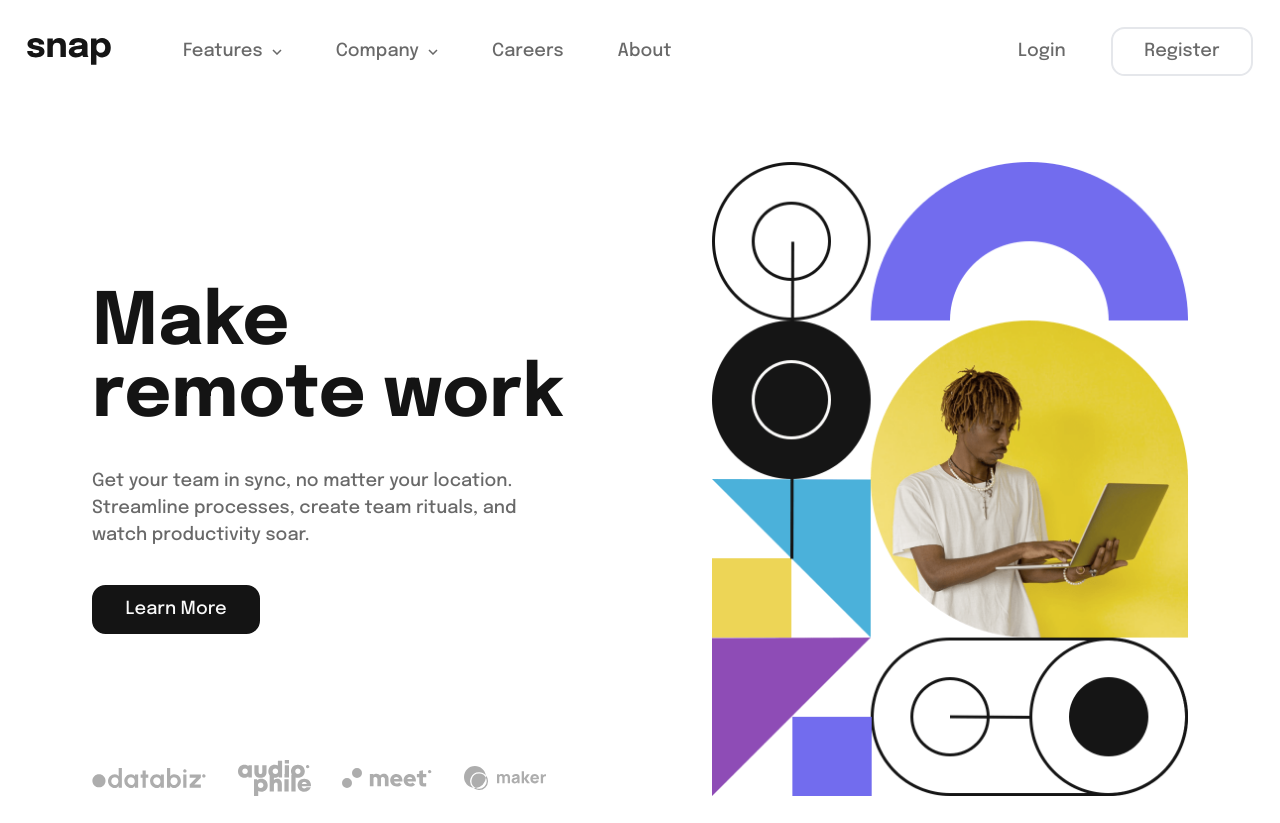
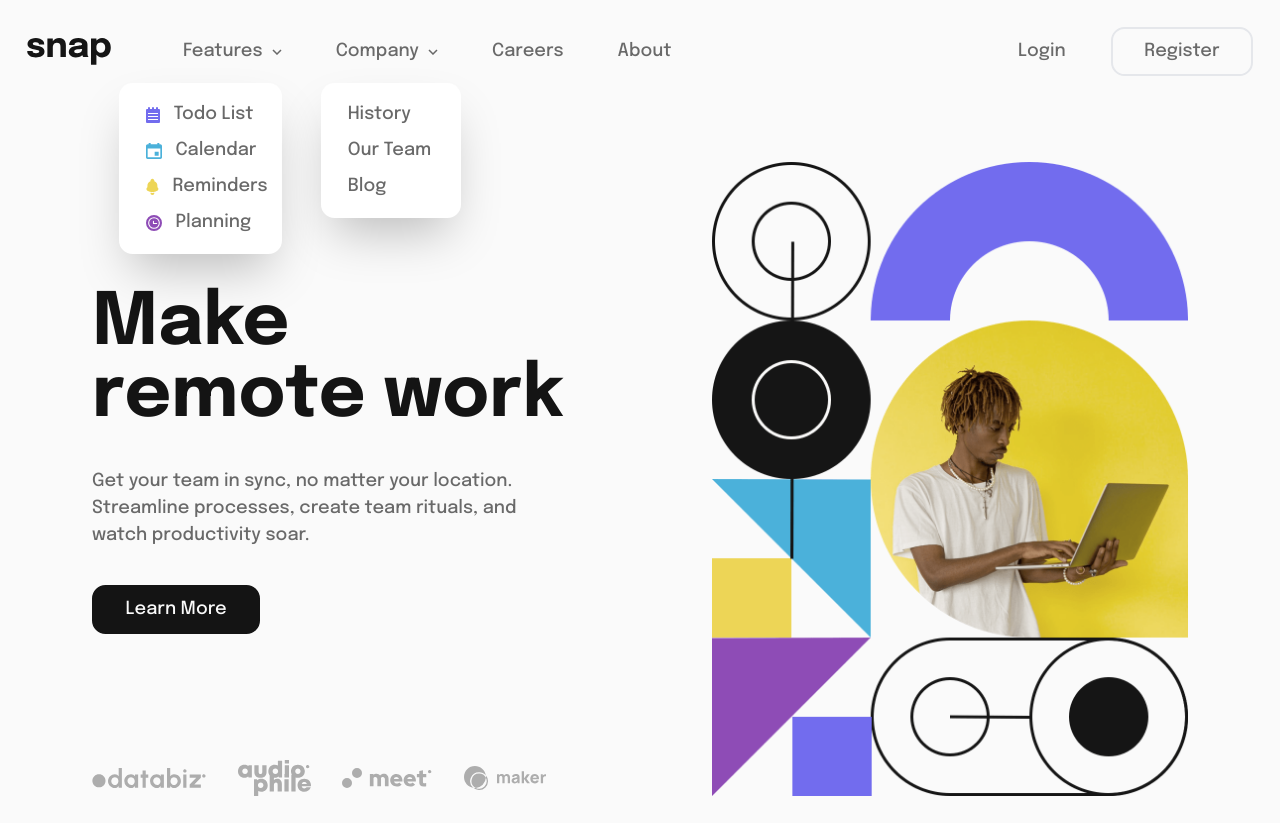
Before and after one commit to rubuz/intro-section-with-dropdown-navigation-main, a React (Vite) app: page / in a window 1280 px wide. Built offline with nearby package versions, Linux system fonts and the light colour scheme.

Commit message:
navbar dropwdown static desktop

```diff
--- a/src/App.jsx
+++ b/src/App.jsx
@@ -4,7 +4,7 @@ import Navbar from "./components/Navbar";
 
 function App() {
   return (
-    <div className="max-w-[1440px] mx-auto font-epilogue">
+    <div className="max-w-[1440px] mx-auto font-epilogue ">
       <Header />
       <Hero />
     </div>
--- a/src/components/Navbar.jsx
+++ b/src/components/Navbar.jsx
@@ -1,13 +1,17 @@
 import React from "react";
 import "./navbar.css";
+import NavbarFeaturesDown from "./NavbarFeaturesDown";
+import NavbarCompanyDown from "./NavbarCompanyDown";
 
 const Navbar = () => {
   return (
     <div className="mr-auto">
       <nav>
         <ul className="flex gap-12">
-          <li className="flex items-center justify-between gap-2 hover:text-almost-black duration-200 relative dropdown-link">
-            <a href="#">Features</a>
+          <li className="flex items-center justify-between gap-2 relative dropdown-link">
+            <a href="#" className="hover:text-almost-black duration-200 ">
+              Features
+            </a>
             <svg width="10" height="6" xmlns="http://www.w3.org/2000/svg">
               <path
                 className="arrow-down"
@@ -17,9 +21,14 @@ const Navbar = () => {
                 d="m1 1 4 4 4-4"
               />
             </svg>
+            <div className="absolute top-10 right-0">
+              <NavbarFeaturesDown />
+            </div>
           </li>
-          <li className="flex items-center justify-between gap-2 hover:text-almost-black duration-200 relative dropdown-link">
-            <a href="#">Company</a>
+          <li className="flex items-center justify-between gap-2 relative dropdown-link">
+            <a href="#" className="hover:text-almost-black duration-200 ">
+              Company
+            </a>
             <svg width="10" height="6" xmlns="http://www.w3.org/2000/svg">
               <path
                 className="arrow-down"
@@ -29,6 +38,9 @@ const Navbar = () => {
                 d="m1 1 4 4 4-4"
               />
             </svg>
+            <div className="absolute top-10 right-0">
+              <NavbarCompanyDown />
+            </div>
           </li>
           <li>
             <a href="#" className="hover:text-almost-black duration-200">
--- /dev/null
+++ b/src/components/NavbarCompanyDown.jsx
@@ -0,0 +1,25 @@
+import React from "react";
+
+const NavbarCompanyDown = () => {
+  return (
+    <ul className="bg-white py-4 px-6 rounded-xl shadow-2xl flex flex-col gap-2 min-w-[120%]">
+      <li>
+        <a href="#" className="hover:text-almost-black duration-200">
+          History
+        </a>
+      </li>
+      <li>
+        <a href="#" className="hover:text-almost-black duration-200">
+          Our Team
+        </a>
+      </li>
+      <li>
+        <a href="#" className="hover:text-almost-black duration-200">
+          Blog
+        </a>
+      </li>
+    </ul>
+  );
+};
+
+export default NavbarCompanyDown;
--- /dev/null
+++ b/src/components/NavbarFeaturesDown.jsx
@@ -0,0 +1,38 @@
+import React from "react";
+import iconTodo from "../assets/icon-todo.svg";
+import iconCalendar from "../assets/icon-calendar.svg";
+import iconReminders from "../assets/icon-reminders.svg";
+import iconPlanning from "../assets/icon-planning.svg";
+
+const NavbarFeaturesDown = () => {
+  return (
+    <ul className="bg-white py-4 px-6 rounded-xl shadow-2xl flex flex-col gap-2">
+      <li className="flex items-center gap-3">
+        <img src={iconTodo} alt="todo icon" />
+        <a href="" className="hover:text-almost-black duration-200">
+          Todo List
+        </a>
+      </li>
+      <li className="flex items-center gap-3">
+        <img src={iconCalendar} alt="calendar icon" />
+        <a href="" className="hover:text-almost-black duration-200">
+          Calendar
+        </a>
+      </li>
+      <li className="flex items-center gap-3">
+        <img src={iconReminders} alt="reminder icon" />
+        <a href="" className="hover:text-almost-black duration-200">
+          Reminders
+        </a>
+      </li>
+      <li className="flex items-center gap-3">
+        <img src={iconPlanning} alt="planning icon" />
+        <a href="" className="hover:text-almost-black duration-200">
+          Planning
+        </a>
+      </li>
+    </ul>
+  );
+};
+
+export default NavbarFeaturesDown;
--- a/src/index.css
+++ b/src/index.css
@@ -6,4 +6,5 @@
 
 html {
   font-size: 18px;
+  background-color: hsl(0, 0%, 98%);
 }
```
